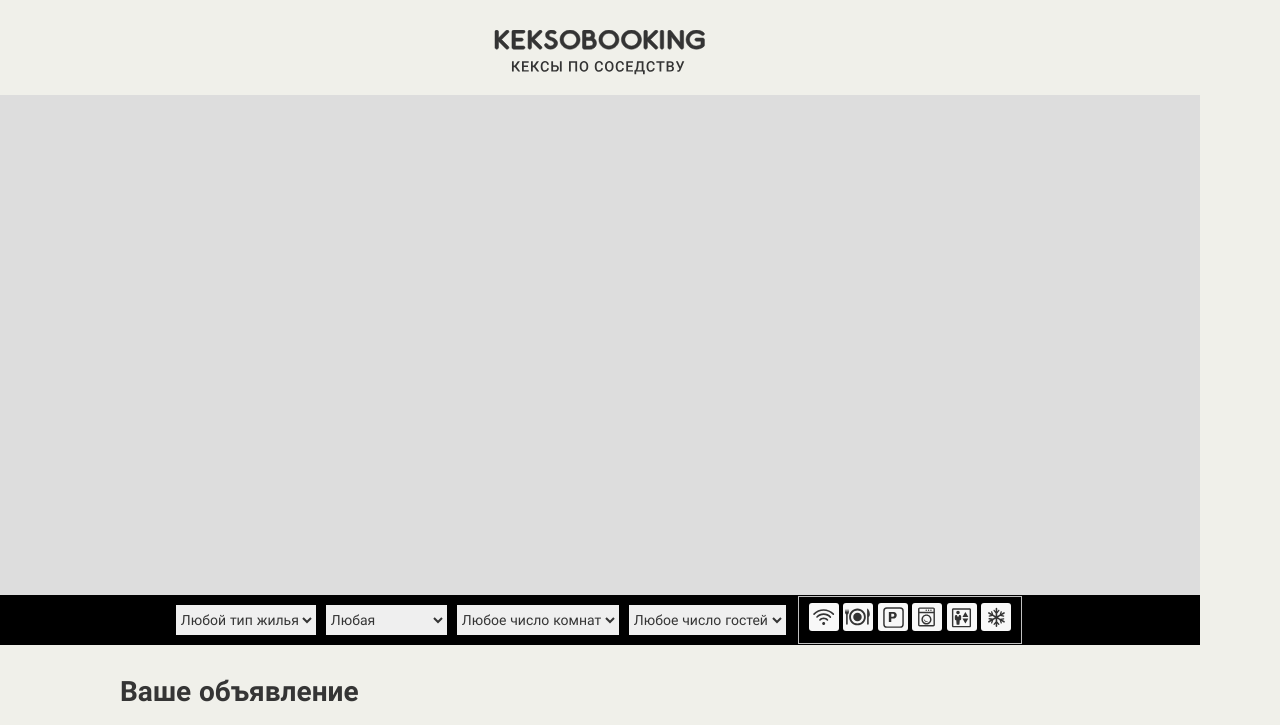
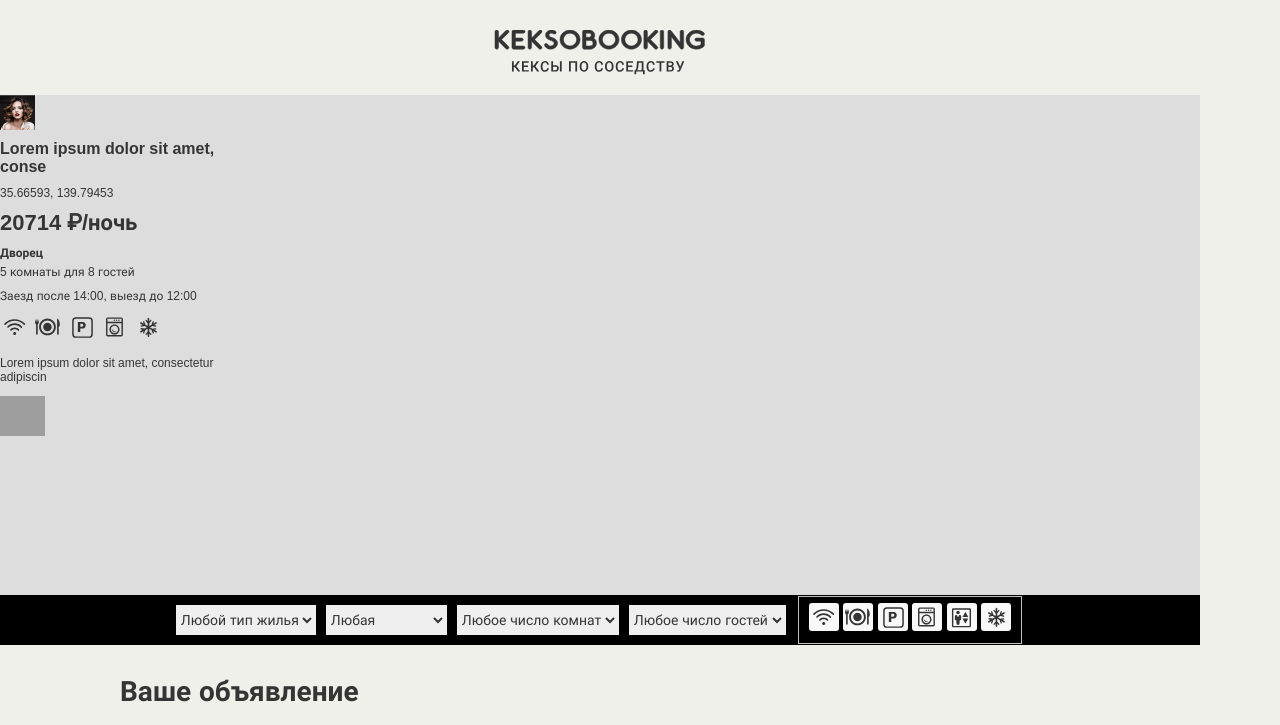
Before and after one commit to htmlacademy-javascript/249461-keksobooking-26, a website with bundled scripts: page index.html in a window 1280 px wide. Shown: the top 725 px of the page. Built offline with nearby package versions, Linux system fonts and the light colour scheme; grey boxes are pictures that could not be loaded.

Commit message:
Отрисуй меня полностью

```diff
--- a/js/main.js
+++ b/js/main.js
@@ -1,4 +1,2 @@
 import './data.js';
-import {createAds} from './data.js';
-
-createAds();
+import './popup.js';
--- /dev/null
+++ b/js/popup.js
@@ -0,0 +1,88 @@
+import {createAds} from './data.js';
+
+const similarAdsContent = createAds();
+const mapCanvas = document.querySelector('#map-canvas');
+
+const adTemplate = document.querySelector('#card').content.querySelector('.popup');
+
+const getApartmentName = (type) => {
+  switch (type) {
+    case 'palace':
+      return 'Дворец';
+    case 'flat':
+      return 'Квартира';
+    case 'house':
+      return 'Дом';
+    case 'bungalow':
+      return 'Бунгало';
+    case 'hotel':
+      return 'Отель';
+  }
+};
+
+/**
+ * Формирует список фотографий объявления
+ * @param photosWrapper Блок обертка для фотографий
+ * @param photoUrls Массив с адресами для отображения фото
+ * @returns {*}
+ */
+const getPhotosList = (photosWrapper, photoUrls) => {
+  const photoTemplate = photosWrapper.querySelector('img');
+  const photosList = document.createDocumentFragment();
+
+  for (let i = 0; i < photoUrls.length; i++) {
+    const photo = photoTemplate.cloneNode();
+    photo.src = photoUrls[i];
+    photosList.appendChild(photo);
+  }
+
+  photosWrapper.textContent = '';
+  photosWrapper.appendChild(photosList);
+  return photosWrapper;
+};
+
+/**
+ * Функция оставляет только те удобства которые указаны в объявлении
+ * @param featuresList Список всех удобств
+ * @param adFeatures Списко доступных удобств
+ */
+const getFeatures = (featuresList, adFeatures) => {
+  featuresList.forEach((featuresListItem) => {
+    const exist =  adFeatures.some(
+      (adFeature) => featuresListItem.classList.contains(`popup__feature--${adFeature}`)
+    );
+
+    if (!exist) {
+      featuresListItem.remove();
+    }
+  });
+};
+
+/*
+! При такой проверке линтер ругается что не используется 1 из параметров (3-ий).
+! Хотя функция отрабатывает корректно
+
+const checkAdItem = (item, element, includeContentType = 'textContent') => {
+  item ? element.includeContentType = item : element.remove();
+};*/
+
+const similarAds = [];
+
+similarAdsContent.forEach(({author, offer}) => {
+  const similarAd = adTemplate.cloneNode(true);
+
+  similarAd.querySelector('.popup__avatar').src = author.avatar;
+  similarAd.querySelector('.popup__title').textContent = offer.title;
+  similarAd.querySelector('.popup__text--address').textContent = offer.address;
+  similarAd.querySelector('.popup__text--price').textContent = `${offer.price} ₽/ночь`;
+  similarAd.querySelector('.popup__type').textContent = getApartmentName(offer.type);
+  similarAd.querySelector('.popup__text--capacity').textContent = `${offer.rooms} комнаты для ${offer.guests} гостей`;
+  similarAd.querySelector('.popup__text--time').textContent = `Заезд после ${offer.checkin}, выезд до ${offer.checkout}`;
+  getFeatures(similarAd.querySelectorAll('.popup__features .popup__feature'),offer.features);
+  similarAd.querySelector('.popup__description').textContent = offer.description;
+  getPhotosList(similarAd.querySelector('.popup__photos'), offer.photos);
+
+  similarAds.push(similarAd);
+});
+
+mapCanvas.append(similarAds[0]);
```
